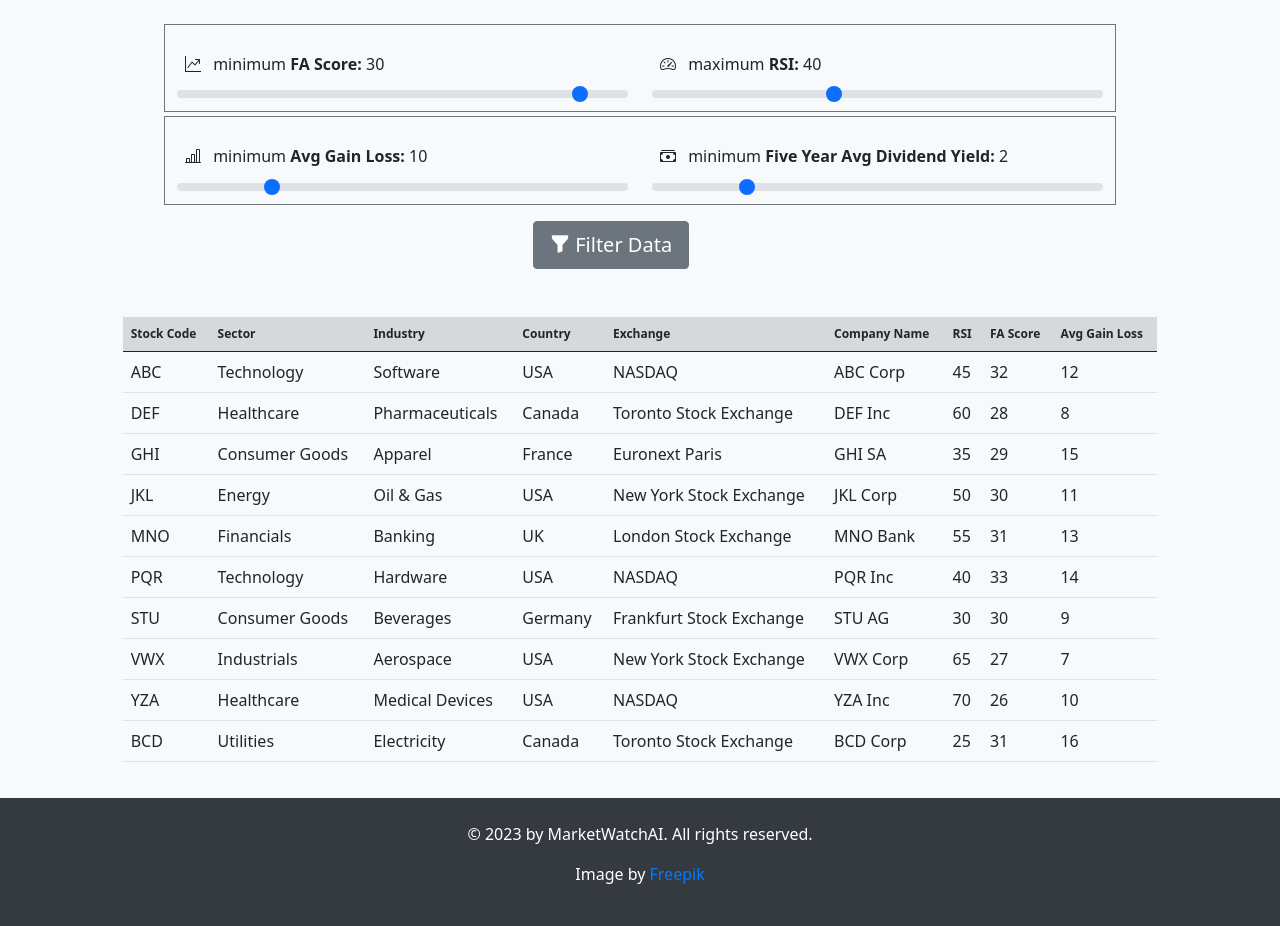
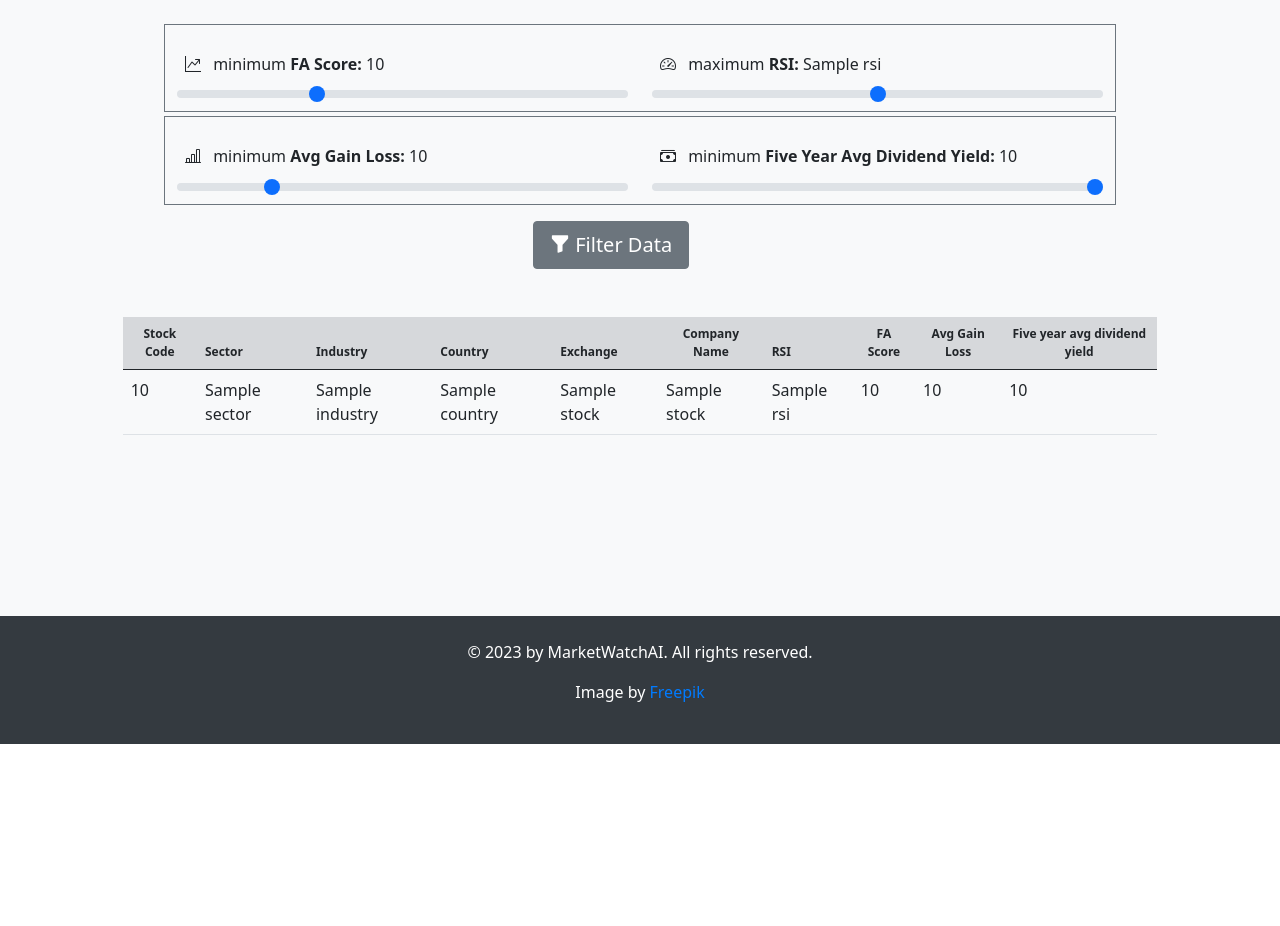
Before and after one commit to J-Y-P-tech/MarketWatchAI, a Django app: template app/templates/pages/dashboard.html in a window 1280 px wide. Shown: the part 56-982 px from the top of the page. After the commit the page ends 800 px from the top, so only its background shows below. Run offline with Django 4.2, Linux system fonts and the light colour scheme; the template is opened without the code that fills it: most values are stand-ins (such as "Sample title", 1, 10 or a date in 2020); some libraries are stand-ins or nearby versions.

Commit message:
Added page Dashboard Implemented Filter functionality Imlpemented Sort functionality

```diff
--- a/app/static/css/styles.css
+++ b/app/static/css/styles.css
@@ -170,3 +170,14 @@ body {
   .bg-light-grey {
         background-color: #f2f2f2;
   }
+
+  .btn-link {
+  color: inherit;
+  background-color: transparent;
+  border: none;
+  padding: 0;
+  font: inherit;
+  cursor: pointer;
+  outline: inherit;
+  text-decoration: none;
+}
--- a/app/templates/pages/dashboard.html
+++ b/app/templates/pages/dashboard.html
@@ -2,24 +2,26 @@
 {% load static %}
 {% block content %}
 
-<form class="container col-9 mt-4">
+<form class="container col-9 mt-4" method="POST">
+    {% csrf_token %}
     <div class="form-group row border border-secondary">
         <div class="col-sm-6">
             <div class="range-slider">
-                <label for="fa-score" class="col-form-label text-center">
+                <label for="fa_score" class="col-form-label text-center">
                     <i class="bi bi-graph-up m-2"></i> minimum <strong>FA Score:</strong>
                 </label>
-                <output id="fa-score-value" class="range-value">30</output>
-                <input type="range" class="form-range" id="fa-score" min="0" max="33" value="30"
-                       oninput="document.getElementById('fa-score-value').innerHTML = this.value;">
+                <output id="fa_score-value" class="range-value">{{ fa_score }}</output>
+                <input type="range" class="form-range" id="fa_score" name='fa_score' min="0" max="33"
+                       value="{{ fa_score }}"
+                       oninput="document.getElementById('fa_score-value').innerHTML = this.value;">
             </div>
         </div>
         <div class="col-sm-6">
             <div class="range-slider">
                 <label for="rsi" class="col-form-label text-center"><i class="bi bi-speedometer2 m-2"></i>
                     maximum <strong>RSI:</strong> </label>
-                <output id="rsi-value" class="range-value">40</output>
-                <input type="range" class="form-range" id="rsi" min="0" max="100" value="40"
+                <output id="rsi-value" class="range-value">{{ rsi }}</output>
+                <input type="range" class="form-range" id="rsi" name='rsi' min="0" max="100" value="{{ rsi }}"
                        oninput="document.getElementById('rsi-value').innerHTML = this.value;">
             </div>
         </div>
@@ -27,25 +29,30 @@
     <div class="form-group row border border-secondary mt-1">
         <div class="col-sm-6">
             <div class="range-slider">
-                <label for="avg-gain-loss" class="col-form-label text-center">
+                <label for="avg_gain_loss" class="col-form-label text-center">
                     <i class="bi bi-bar-chart-line m-2"></i> minimum <strong>Avg
                     Gain Loss: </strong></label>
-                <output id="avg-gain-loss-value" class="range-value">10</output>
-                <input type="range" class="form-range" id="avg-gain-loss" min="0" max="50" value="10"
-                       oninput="document.getElementById('avg-gain-loss-value').innerHTML = this.value;">
+                <output id="avg_gain_loss-value" class="range-value">{{ avg_gain_loss }}</output>
+                <input type="range" class="form-range" id="avg_gain_loss" name='avg_gain_loss' min="0" max="50"
+                       value="{{ avg_gain_loss }}"
+                       oninput="document.getElementById('avg_gain_loss-value').innerHTML = this.value;">
             </div>
         </div>
         <div class="col-sm-6">
             <div class="range-slider">
-                <label for="five-year-dividend-yield" class="col-form-label text-center"><i
+                <label for="five_year_avg_dividend_yield" class="col-form-label text-center"><i
                         class="bi bi-cash-stack m-2"></i> minimum <strong>Five Year Avg Dividend Yield:</strong>
                 </label>
-                <output id="five-year-dividend-yield-value" class="range-value">2</output>
-                <input type="range" class="form-range" id="five-year-dividend-yield" min="0" max="10" value="2"
-                       oninput="document.getElementById('five-year-dividend-yield-value').innerHTML = this.value;">
+                <output id="five_year_avg_dividend_yield-value" class="range-value">{{ five_year_avg_dividend_yield }}
+                </output>
+                <input type="range" class="form-range" id="five_year_avg_dividend_yield"
+                       name="five_year_avg_dividend_yield"
+                       min="0" max="10" value="{{ five_year_avg_dividend_yield }}"
+                       oninput="document.getElementById('five_year_avg_dividend_yield-value').innerHTML = this.value;">
 
             </div>
         </div>
+
     </div>
 
     <div class="row justify-content-center">
@@ -58,136 +65,100 @@
 
 </form>
 
+{% if all_stocks %}
 <div class="container col-10 mt-5">
     <div class="table-responsive">
+        <form method="POST">
+            {% csrf_token %}
+            <input type="hidden" name="fa_score" value="{{ fa_score }}">
+            <input type="hidden" name="rsi" value="{{ rsi }}">
+            <input type="hidden" name="avg_gain_loss" value="{{ avg_gain_loss }}">
+            <input type="hidden" name="five_year_avg_dividend_yield" value="{{ five_year_avg_dividend_yield }}">
+
             <table class="container table table-hover">
                 <thead>
                 <tr>
-                <th class="small-font table-secondary">Stock Code</th>
-                <th class="small-font table-secondary">Sector</th>
-                <th class="small-font table-secondary">Industry</th>
-                <th class="small-font table-secondary">Country</th>
-                <th class="small-font table-secondary">Exchange</th>
-                <th class="small-font table-secondary">Company Name</th>
-                <th class="small-font table-secondary">RSI</th>
-                <th class="small-font table-secondary">FA Score</th>
-                <th class="small-font table-secondary">Avg Gain Loss</th>
+                    <th class="small-font table-secondary">
+                        <button type="submit" name="sort" value="stock_code" class="btn btn-link">
+                            Stock Code
+                        </button>
+                    </th>
+                    <th class="small-font table-secondary">
+                        <button type="submit" name="sort" value="sector" class="btn btn-link">
+                            Sector
+                        </button>
+                    </th>
+                    <th class="small-font table-secondary">
+                        <button type="submit" name="sort" value="industry" class="btn btn-link">
+                            Industry
+                        </button>
+                    </th>
+                    <th class="small-font table-secondary">
+                        <button type="submit" name="sort" value="country" class="btn btn-link">
+                            Country
+                        </button>
+                    </th>
+                    <th class="small-font table-secondary">
+                        <button type="submit" name="sort" value="exchange_short_name"
+                                class="btn btn-link">
+                            Exchange
+                        </button>
+                    </th>
+                    <th class="small-font table-secondary">
+                        <button type="submit" name="sort" value="company_name" class="btn btn-link">
+                            Company Name
+                        </button>
+                    </th>
+                    <th class="small-font table-secondary">
+                        <button type="submit" name="sort" value="rsi" class="btn btn-link">
+                            RSI
+                        </button>
+                    </th>
+                    <th class="small-font table-secondary">
+                        <button type="submit" name="sort" value="fa_score" class="btn btn-link">
+                            FA Score
+                        </button>
+                    </th>
+                    <th class="small-font table-secondary">
+                        <button type="submit" name="sort" value="avg_gain_loss" class="btn btn-link">
+                            Avg Gain Loss
+                        </button>
+                    </th>
+                    <th class="small-font table-secondary">
+                        <button type="submit" name="sort" value="five_year_avg_dividend_yield"
+                                class="btn btn-link">
+                            Five year avg dividend yield
+                        </button>
+                    </th>
                 </tr>
                 </thead>
                 <tbody>
+                {% for stock in all_stocks %}
                 <tr>
-                <td>ABC</td>
-                <td>Technology</td>
-                <td>Software</td>
-                <td>USA</td>
-                <td>NASDAQ</td>
-                <td>ABC Corp</td>
-                <td>45</td>
-                <td>32</td>
-                <td>12</td>
+                    <td>{{ stock.stock_code }}</td>
+                    <td>{{ stock.sector }}</td>
+                    <td>{{ stock.industry }}</td>
+                    <td>{{ stock.country }}</td>
+                    <td>{{ stock.exchange_short_name }}</td>
+                    <td>{{stock.company_name }}</td>
+                    <td>{{ stock.rsi }}</td>
+                    <td>{{ stock.fa_score }}</td>
+                    <td>{{ stock.avg_gain_loss}}</td>
+                    <td>{{ stock.five_year_avg_dividend_yield}}</td>
                 </tr>
-            <tr>
-                <td>DEF</td>
-                <td>Healthcare</td>
-                <td>Pharmaceuticals</td>
-                <td>Canada</td>
-                <td>Toronto Stock Exchange</td>
-                <td>DEF Inc</td>
-                <td>60</td>
-                <td>28</td>
-                <td>8</td>
-            </tr>
-            <tr>
-                <td>GHI</td>
-                <td>Consumer Goods</td>
-                <td>Apparel</td>
-                <td>France</td>
-                <td>Euronext Paris</td>
-                <td>GHI SA</td>
-                <td>35</td>
-                <td>29</td>
-                <td>15</td>
-            </tr>
-            <tr>
-                <td>JKL</td>
-                <td>Energy</td>
-                <td>Oil & Gas</td>
-                <td>USA</td>
-                <td>New York Stock Exchange</td>
-                <td>JKL Corp</td>
-                <td>50</td>
-                <td>30</td>
-                <td>11</td>
-            </tr>
-            <tr>
-                <td>MNO</td>
-                <td>Financials</td>
-                <td>Banking</td>
-                <td>UK</td>
-                <td>London Stock Exchange</td>
-                <td>MNO Bank</td>
-                <td>55</td>
-                <td>31</td>
-                <td>13</td>
-            </tr>
-            <tr>
-                <td>PQR</td>
-                <td>Technology</td>
-                <td>Hardware</td>
-                <td>USA</td>
-                <td>NASDAQ</td>
-                <td>PQR Inc</td>
-                <td>40</td>
-                <td>33</td>
-                <td>14</td>
-            </tr>
-            <tr>
-                <td>STU</td>
-                <td>Consumer Goods</td>
-                <td>Beverages</td>
-                <td>Germany</td>
-                <td>Frankfurt Stock Exchange</td>
-                <td>STU AG</td>
-                <td>30</td>
-                <td>30</td>
-                <td>9</td>
-            </tr>
-            <tr>
-                <td>VWX</td>
-                <td>Industrials</td>
-                <td>Aerospace</td>
-                <td>USA</td>
-                <td>New York Stock Exchange</td>
-                <td>VWX Corp</td>
-                <td>65</td>
-                <td>27</td>
-                <td>7</td>
-            </tr>
-            <tr>
-                <td>YZA</td>
-                <td>Healthcare</td>
-                <td>Medical Devices</td>
-                <td>USA</td>
-                <td>NASDAQ</td>
-                <td>YZA Inc</td>
-                <td>70</td>
-                <td>26</td>
-                <td>10</td>
-            </tr>
-            <tr>
-                <td>BCD</td>
-                <td>Utilities</td>
-                <td>Electricity</td>
-                <td>Canada</td>
-                <td>Toronto Stock Exchange</td>
-                <td>BCD Corp</td>
-                <td>25</td>
-                <td>31</td>
-                <td>16</td>
-            </tr>
+                {% endfor %}
+
                 </tbody>
             </table>
+        </form>
     </div>
 </div>
 
+{% else %}
+<div class="container text-center text-secondary mt-5">
+    <h1>No data to display</h1>
+    <h3>Update the search and try again</h3>
+</div>
+{% endif %}
+
 {% endblock %}
--- a/requirements.txt
+++ b/requirements.txt
@@ -6,3 +6,4 @@ requests>=2.26.0,<2.27
 ta>=0.7.0,<0.8
 yahoofinancials==1.14
 drf-spectacular>=0.15.1,<0.16
+beautifulsoup4>=4.10.0,<4.11
```
Also changed, not shown: app/pages/tests/test_dashboard.py (+282 -7 lines), app/pages/views.py (+104 -1 lines). Lines whose indentation alone changed are shown as unchanged.
